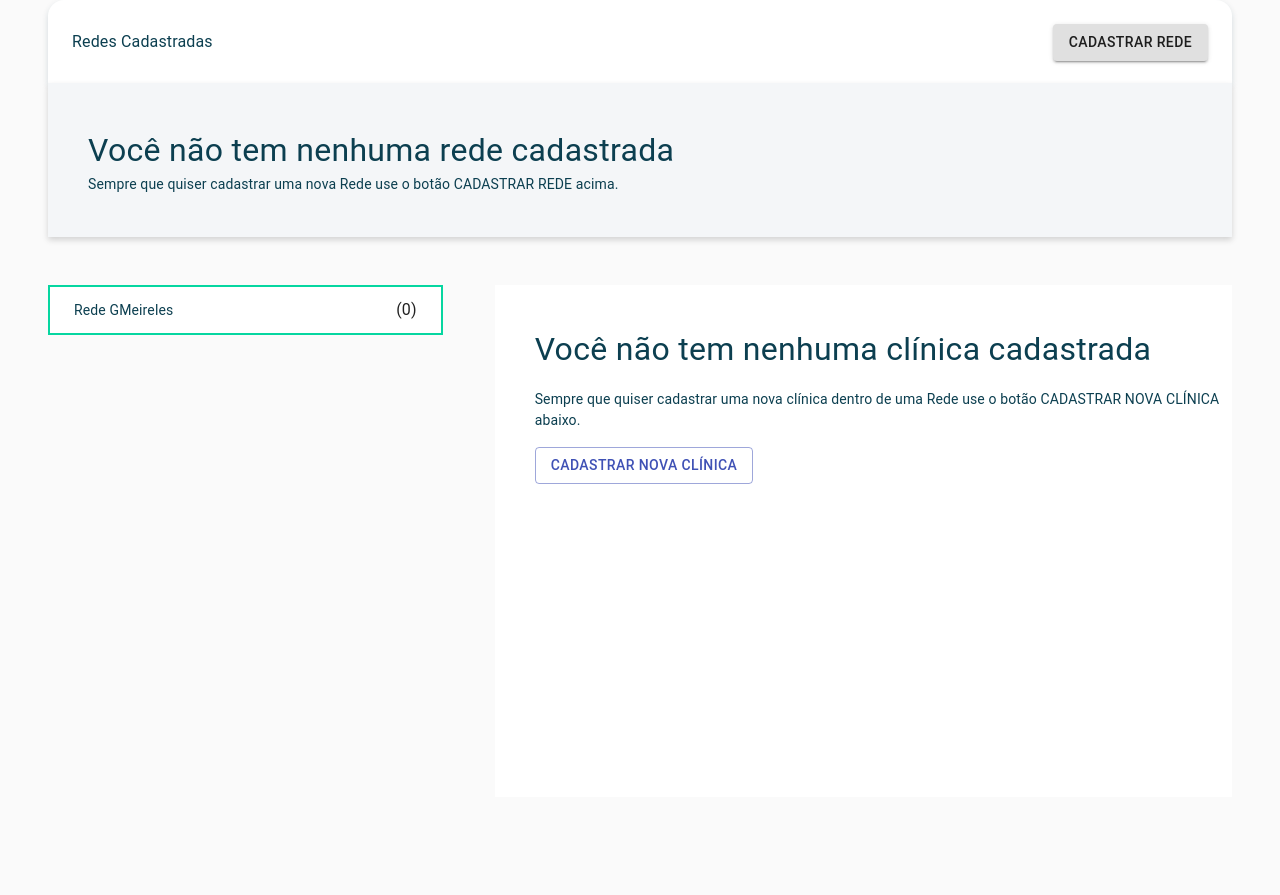
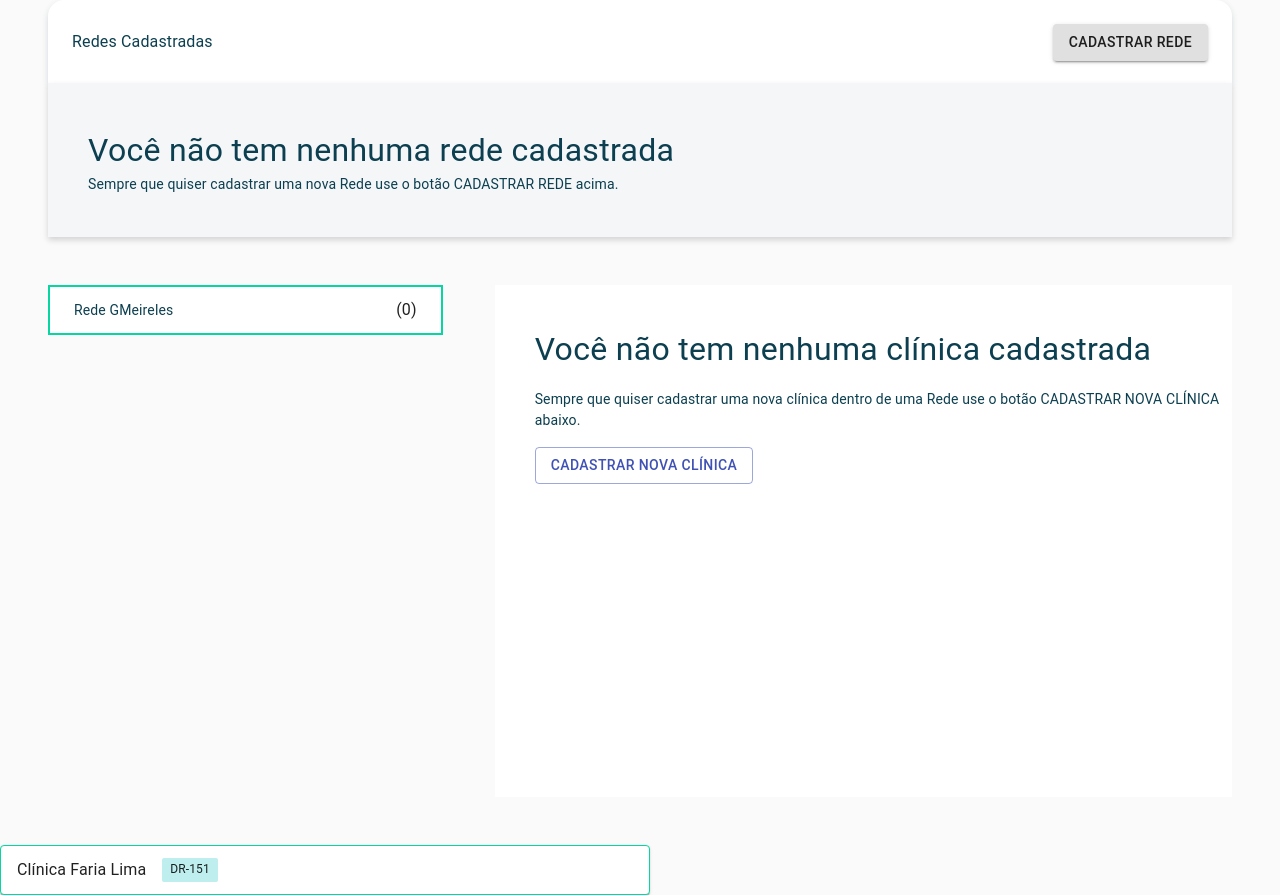
Before and after one commit to fernandolemos92/components, a React (Create React App) app: page / in a window 1280 px wide. Before the commit the page ends 845 px from the top, so only its background shows below. Built offline with nearby package versions, Linux system fonts and the light colour scheme.

Commit message:
New component was created, its called ClinicIdentifier Not com

```diff
--- a/src/App.js
+++ b/src/App.js
@@ -4,6 +4,7 @@ import "./App.css";
 import { InfoPanel } from "./Components/InfoPanel/";
 import CssBaseline from "@material-ui/core/CssBaseline";
 import { MeshDetails } from "./Components/MeshDetails";
+import { ClinicIdentifier } from "./Components/ClinicIdentifier";
 
 function App() {
   return (
@@ -11,6 +12,7 @@ function App() {
       <CssBaseline />
       <InfoPanel />
       <MeshDetails />
+      <ClinicIdentifier />
     </>
   );
 }
--- /dev/null
+++ b/src/Components/ClinicIdentifier/ClinicIdentifier.jsx
@@ -0,0 +1,58 @@
+import React from "react";
+import Accordion from "@material-ui/core/Accordion";
+import AccordionSummary from "@material-ui/core/AccordionSummary";
+import AccordionDetails from "@material-ui/core/AccordionDetails";
+import { Grid, Typography } from "@material-ui/core";
+
+const ClinicIdentifier = () => {
+  return (
+    <>
+      <Grid container item>
+        <Accordion style={{ border: "1px solid #06D6A0", minWidth: "650px" }}>
+          <AccordionSummary>
+            <Grid container>
+              <Grid item>
+                <Typography style={{ fontSize: "16px", paddingRight: "16px" }}>
+                  Clínica Faria Lima
+                </Typography>
+              </Grid>
+              <Grid /* ID CLINICA */
+                item
+                style={{
+                  backgroundColor: "rgba(0, 186, 192, 0.25)",
+                  padding: "2px 8px",
+                  borderRadius: "2px",
+                }}
+              >
+                <Typography style={{ fontSize: "12px" }}>DR-151</Typography>
+              </Grid>
+            </Grid>
+          </AccordionSummary>
+          <AccordionDetails></AccordionDetails>
+        </Accordion>
+      </Grid>
+    </>
+  );
+};
+
+export default ClinicIdentifier;
+
+/*  <Grid container direction="column">
+              <Grid item>
+                <Typography>Informações da clínica</Typography>
+              </Grid>
+              <Grid item>
+                <Typography>CNPJ</Typography>
+              </Grid>
+              <Grid item>
+                <Typography>01.000.123/0001-23</Typography>
+              </Grid>
+              <Grid item>
+                <Typography>Tipo</Typography>
+              </Grid>
+              <Grid item>
+                <Typography>Pessoa Jurídica</Typography>
+              </Grid>
+            </Grid>
+
+            Accordion Details? */
--- /dev/null
+++ b/src/Components/ClinicIdentifier/index.js
@@ -0,0 +1 @@
+export { default as ClinicIdentifier } from "./ClinicIdentifier";
--- /dev/null
+++ b/src/Components/ClinicIdentifier/useStyles.js
@@ -0,0 +1,3 @@
+import { makeStyles } from "@material-ui/core";
+
+export const useStyles = makeStyles((theme) => ({}));
```
